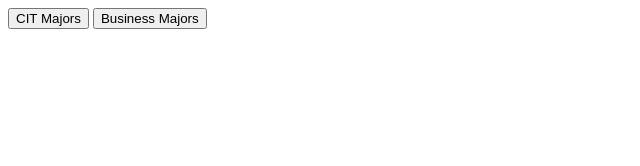
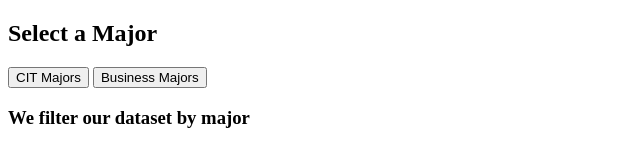
Before and after one commit to dwright0294/dwright0294.github.io, a plain HTML site: page index.html in a window 1280 px wide. Shown: the whole page, without its empty margins (0-640 px from the left). Drawn offline with nearby package versions, Linux system fonts and the light colour scheme.

Commit message:
Update index.html

```diff
--- a/index.html
+++ b/index.html
@@ -6,8 +6,10 @@
     <title>Student Data</title>
 </head>
 <body>
+    <h2>Select a Major</h2>
     <button id="citButton">CIT Majors</button>
     <button id="busButton">Business Majors</button>
+    <h3>We filter our dataset by major</h3>
 
     <div id="studentData"></div>
 
```
